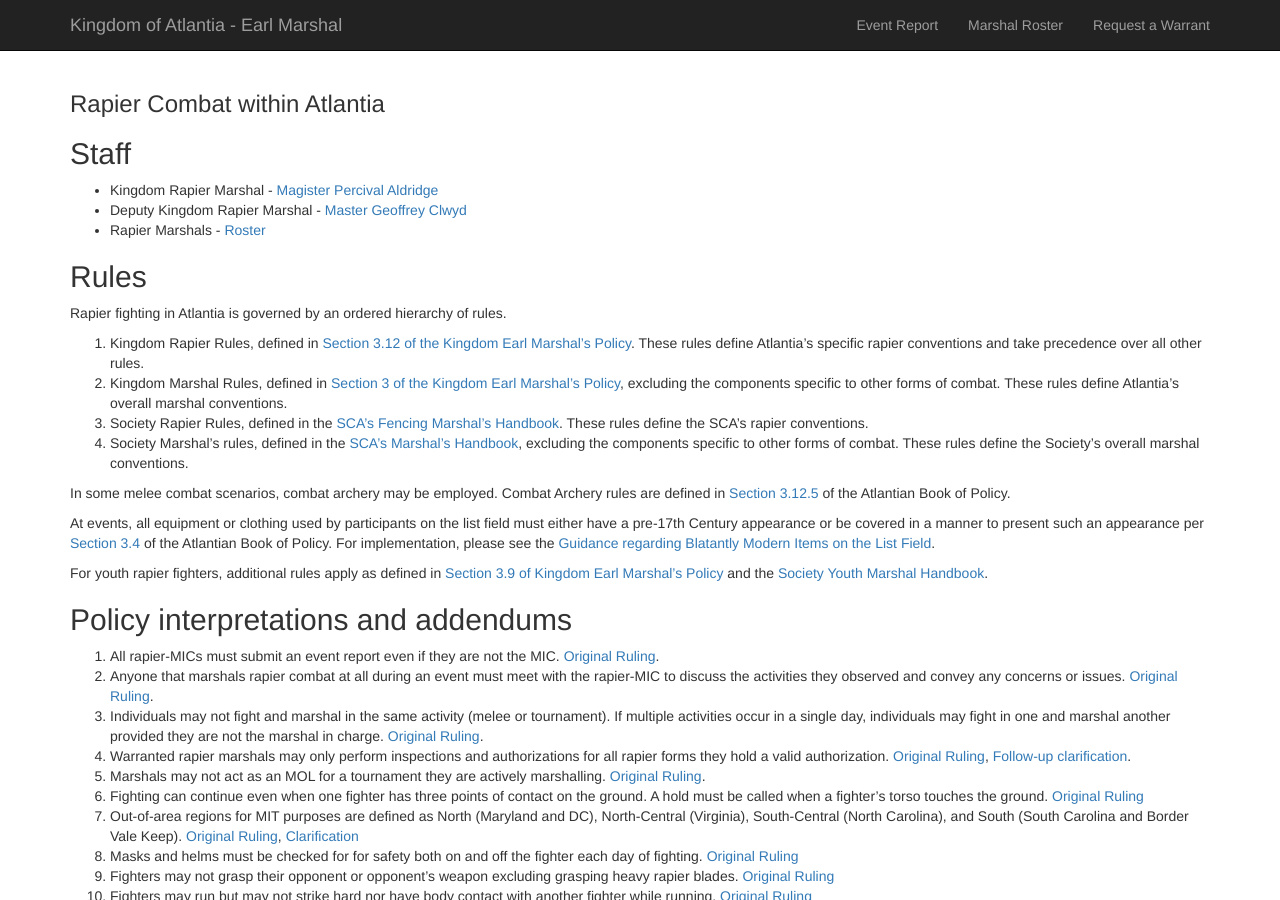
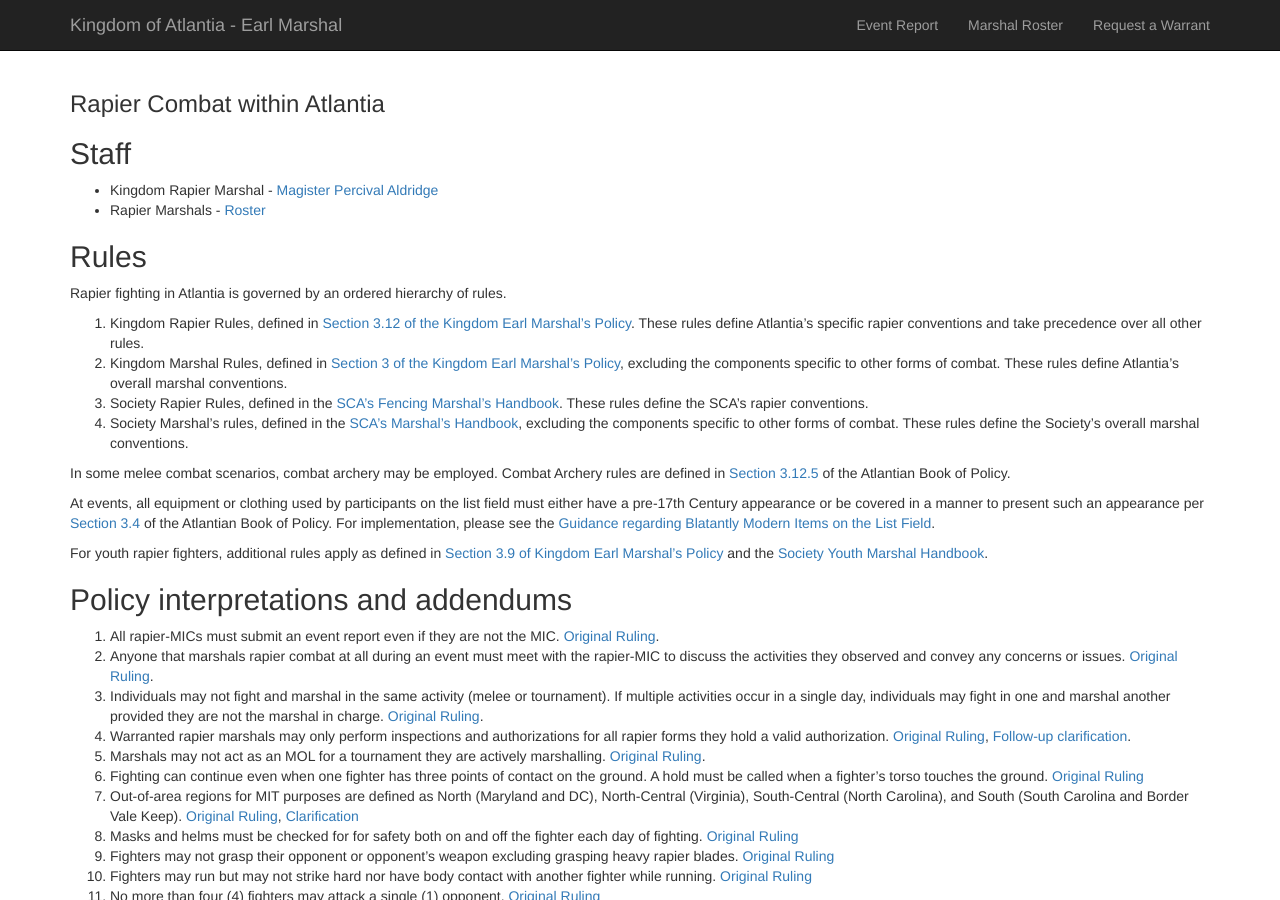
Before and after one commit to academie-de-espee/earl-marshal, a Jekyll site: the page built from rapier.md, in a window 1280 px wide and 900 px high. Built offline with Jekyll 4.4.1, drawn with Linux system fonts in a browser that asks for light colours.

Commit message:
Update rapier.md

```diff
--- a/rapier.md
+++ b/rapier.md
@@ -6,7 +6,6 @@ layout: default
 ## Staff
 
 * Kingdom Rapier Marshal - [Magister Percival Aldridge](https://warrant.atlantia.sca.org/user/300)
-* Deputy Kingdom Rapier Marshal - [Master Geoffrey Clwyd](https://warrant.atlantia.sca.org/user/1065)
 * Rapier Marshals - [Roster](https://warrant.atlantia.sca.org/warrants/type/14)
 
 ## Rules
```
